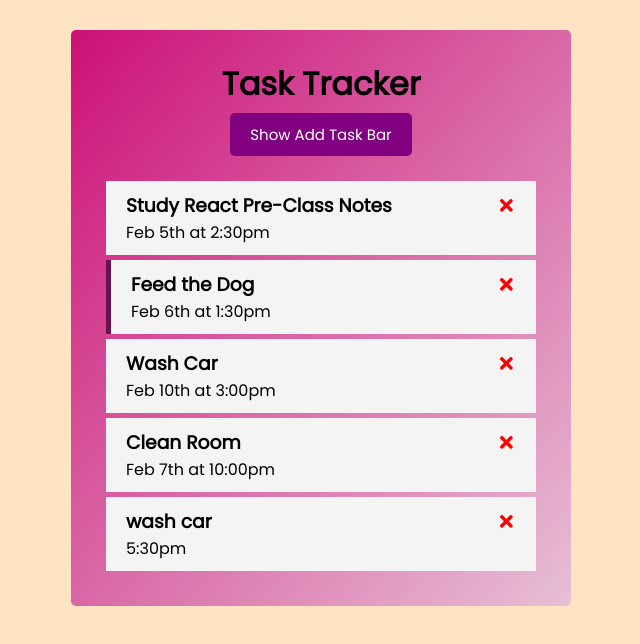
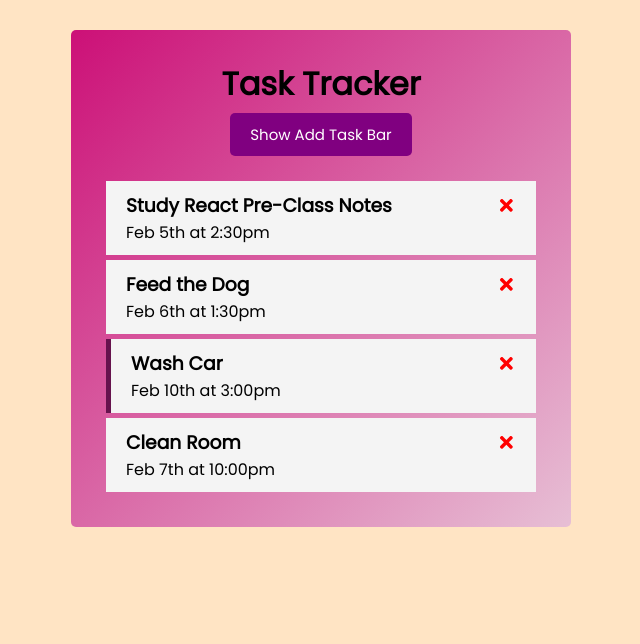
Before and after one commit to sofiadurkan1/react-task-tracker-08, a React (Create React App) app: page / in a window 1280 px wide. Shown: the top 644 px of the page, without its empty margins (319-959 px from the left). Built offline with nearby package versions, Linux system fonts and the light colour scheme; data requests are answered from the project's data file.

Commit message:
add delete and toggledone

```diff
--- a/db.json
+++ b/db.json
@@ -10,12 +10,12 @@
       "id": 2,
       "text": "Feed the Dog",
       "day": "Feb 6th at 1:30pm",
-      "isDone": true
+      "isDone": false
     },
     {
       "text": "Wash Car",
       "day": "Feb 10th at 3:00pm",
-      "isDone": false,
+      "isDone": true,
       "id": 3
     },
     {
@@ -23,12 +23,6 @@
       "day": "Feb 7th at 10:00pm",
       "isDone": false,
       "id": 4
-    },
-    {
-      "text": "wash car",
-      "day": "5:30pm",
-      "isDone": false,
-      "id": 5
     }
   ]
 }
--- a/src/App.js
+++ b/src/App.js
@@ -75,10 +75,17 @@ function App() {
   // };
 
   //Delete tasks
+  // const deleteTask = async (deleteTaskId) => {
+  //   await fetch(`${baseUrl}/${deleteTaskId}`, {
+  //     method: 'DELETE',
+  //   });
+  //   fetchTasks();
+  // };
+
+  //Delete with axios
   const deleteTask = async (deleteTaskId) => {
-    await fetch(`${baseUrl}/${deleteTaskId}`, {
-      method: 'DELETE',
-    });
+    await axios.delete(`${baseUrl}/${deleteTaskId}`);
+    fetchTasks();
   };
 
   //Delete tasks
@@ -88,13 +95,40 @@ function App() {
   // };
 
   //Toggle Done
-  const toggleDone = (toggleDoneId) => {
-    setTasks(
-      tasks.map((task) =>
-        task.id === toggleDoneId ? { ...task, isDone: !task.isDone } : task
-      )
-    );
+  // const toggleDone = async (toggleDoneId) => {
+  //   const res = await fetch(`${baseUrl}/${toggleDoneId}`);
+  //   const task = await res.json();
+  //   console.log(task);
+  //   const updatedTask = { ...task, isDone: !task.isDone };
+
+  //   await fetch(`${baseUrl}/${toggleDoneId}`, {
+  //     method: 'PUT',
+  //     headers: {
+  //       'Content-type': 'application/json',
+  //     },
+  //     body: JSON.stringify(updatedTask),
+  //   });
+  //   fetchTasks();
+  // };
+
+  //Toggle Done with axios
+  const toggleDone = async (toggleDoneId) => {
+    const { data } = await axios.get(`${baseUrl}/${toggleDoneId}`);
+    console.log(data);
+    const updatedTask = { ...data, isDone: !data.isDone };
+
+    await axios.put(`${baseUrl}/${toggleDoneId}`, updatedTask);
+    fetchTasks();
   };
+
+  //Toggle Done
+  // const toggleDone = (toggleDoneId) => {
+  //   setTasks(
+  //     tasks.map((task) =>
+  //       task.id === toggleDoneId ? { ...task, isDone: !task.isDone } : task
+  //     )
+  //   );
+  // };
 
   //Toggle show and hide
   const toggleShow = () => setShowAddTask(!showAddTask);
```
